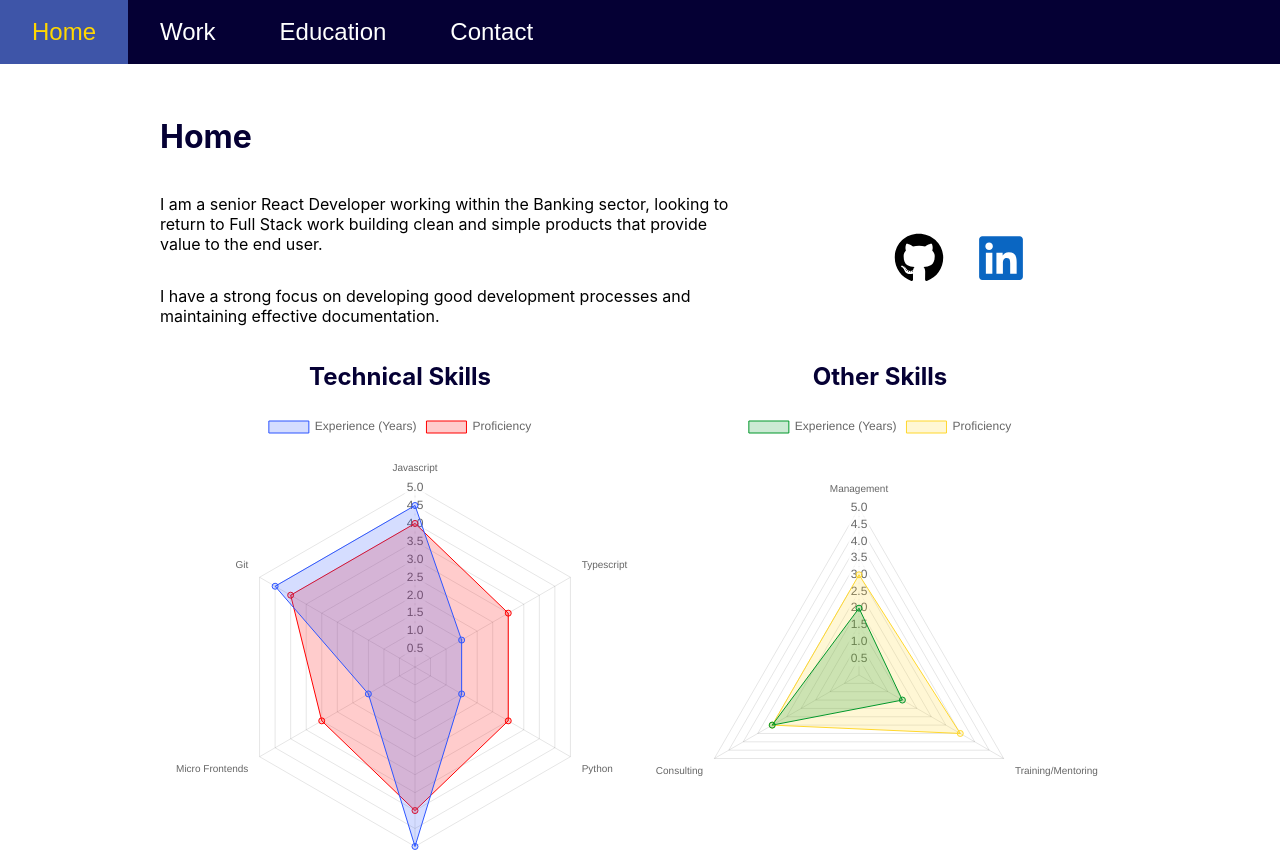
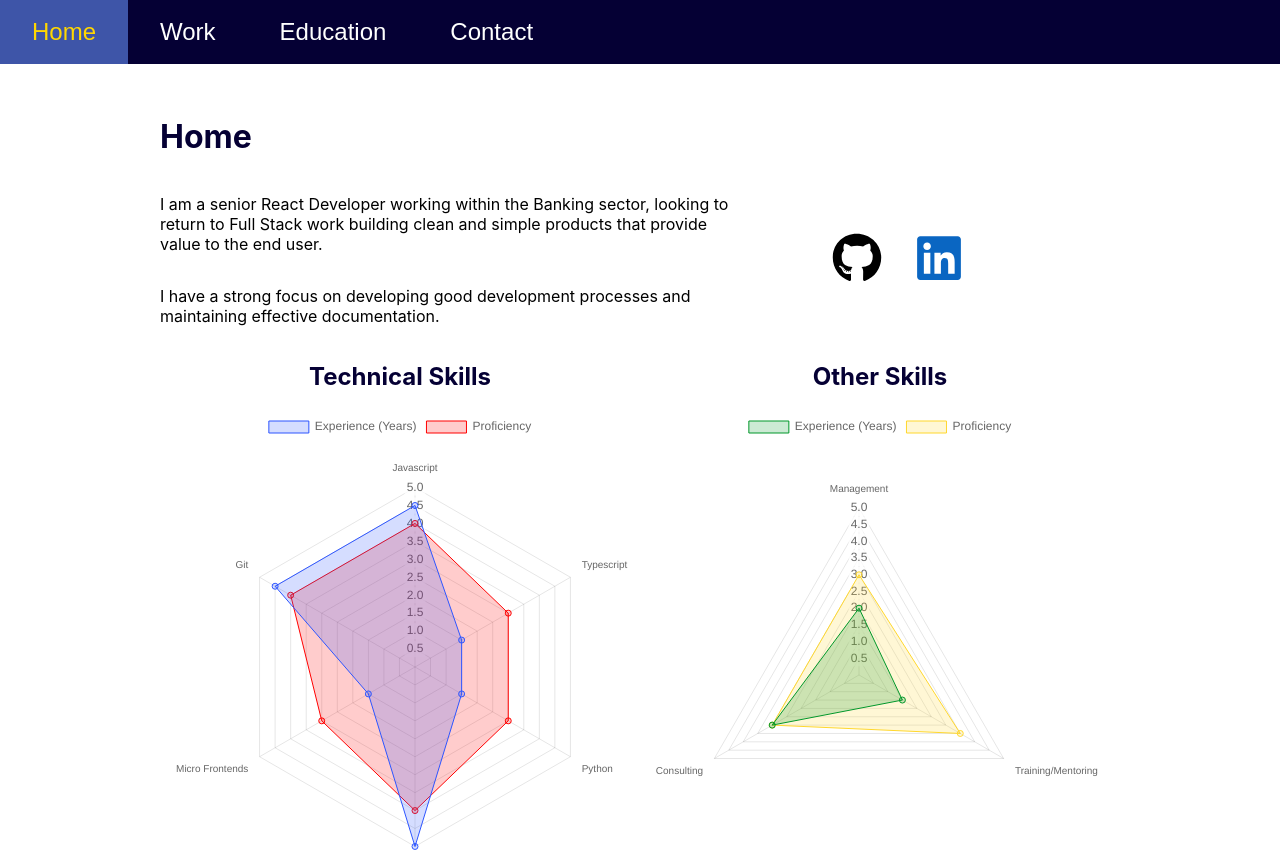
Before and after one commit to JoWilks25/Jo_Wilks_Practice_React_App, a React (Create React App) app: page /professional in a window 1280 px wide. Shown: the top 852 px of the page. Built offline with nearby package versions, Linux system fonts and the light colour scheme.

Commit message:
Shift icons

```diff
--- a/src/routes/pro/HomePro.tsx
+++ b/src/routes/pro/HomePro.tsx
@@ -49,7 +49,7 @@ const HomePro = ({ scrollId, setSelectedTab }: HomeProProps): React.ReactElement
             <PStyled>I am a senior React Developer working within the Banking sector, looking to return to Full Stack work building clean and simple products that provide value to the end user.</PStyled>
             <PStyled>I have a strong focus on developing good development processes and maintaining effective documentation.</PStyled>
           </Column>
-          <Column className="column" width="30%" flexDirection="row">
+          <Column className="column" width="30%" flexDirection="row" justifyContent="flex-start">
             <a href={"https://github.com/JoWilks25"} target="_blank" style={{
               padding: "1rem", textDecoration: "None", color: "black"
             }}><FaGithub size={50} /></a>
```
